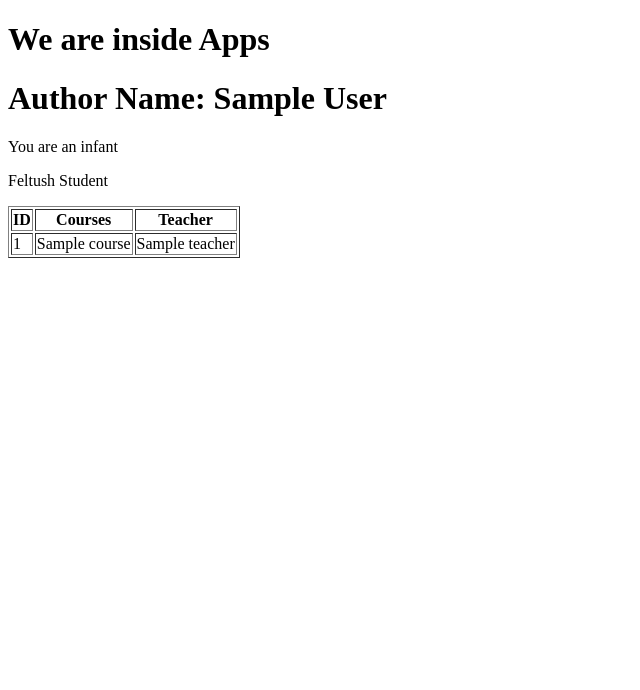
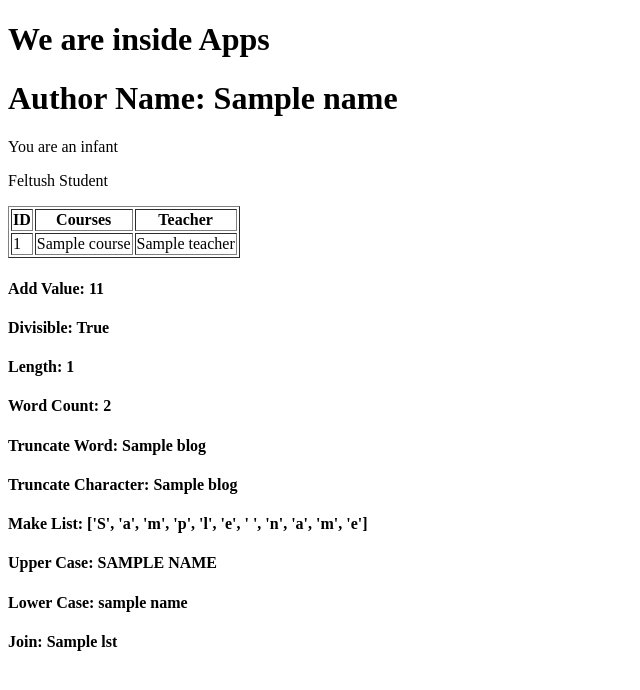
Before and after one commit to AbdullahAlTowsif/third-django-rendering-template, a Django app: template first_app/templates/first_app/index.html in a window 1280 px wide. Shown: the top 690 px of the page, without its empty margins (0-640 px from the left). Run offline with Django 5.2, Linux system fonts and the light colour scheme; the template is opened without the code that fills it: most values are stand-ins (such as "Sample title", 1, 10 or a date in 2020).

Commit message:
filter added

```diff
--- a/first_app/templates/first_app/index.html
+++ b/first_app/templates/first_app/index.html
@@ -7,7 +7,7 @@
 </head>
 <body>
     <h1>We are inside Apps</h1>
-    <h1>Author Name: {{author}}</h1>
+    <h1>Author Name: {{name}}</h1>
     {% if age >= 18 %}
     <p>You can drive</p>
     {% else %}
@@ -38,7 +38,30 @@
                 <td>{{course.teacher}}</td>
             </tr>
             {% endfor %}
-
     </table>
+    {% comment %} Filters in DTL {% endcomment %}
+    {% comment %} {{variable_name | filter_name}} {% endcomment %}
+    {% comment %}
+        Add Value
+        Divisible Check
+        Length
+        Word Count
+        Truncate Words
+        Make List
+        Upper Case
+        Lower Case
+        Join
+    {% endcomment %}
+     {% comment %} Don't use any space here {% endcomment %}
+     <h4>Add Value: {{marks | add:"1"}}</h4>
+     <h4>Divisible: {{marks | divisibleby:"1"}}</h4>
+     <h4>Length: {{name | length}}</h4>
+     <h4>Word Count: {{name | wordcount}}</h4>
+     <h4>Truncate Word: {{blog | truncatewords:7}}</h4>
+     <h4>Truncate Character: {{blog | truncatechars:27}}</h4>
+     <h4>Make List: {{name | make_list}}</h4>
+     <h4>Upper Case: {{name | upper}}</h4>
+     <h4>Lower Case: {{name | lower}}</h4>
+     <h4>Join: {{lst | join:", "}}</h4>
 </body>
 </html>
```
Also changed, not shown: first_app/views.py (+21 -17 lines), README.md.
